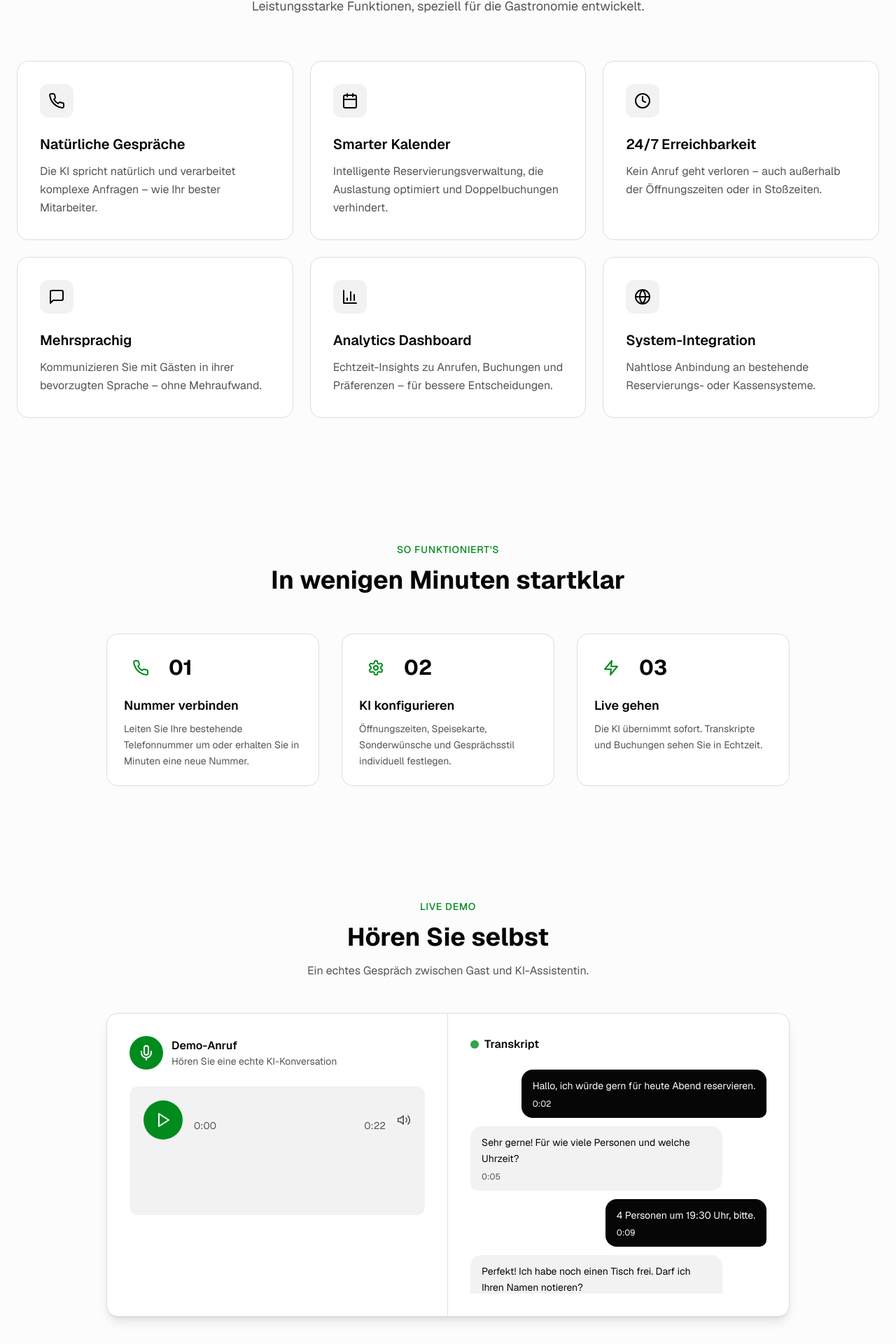
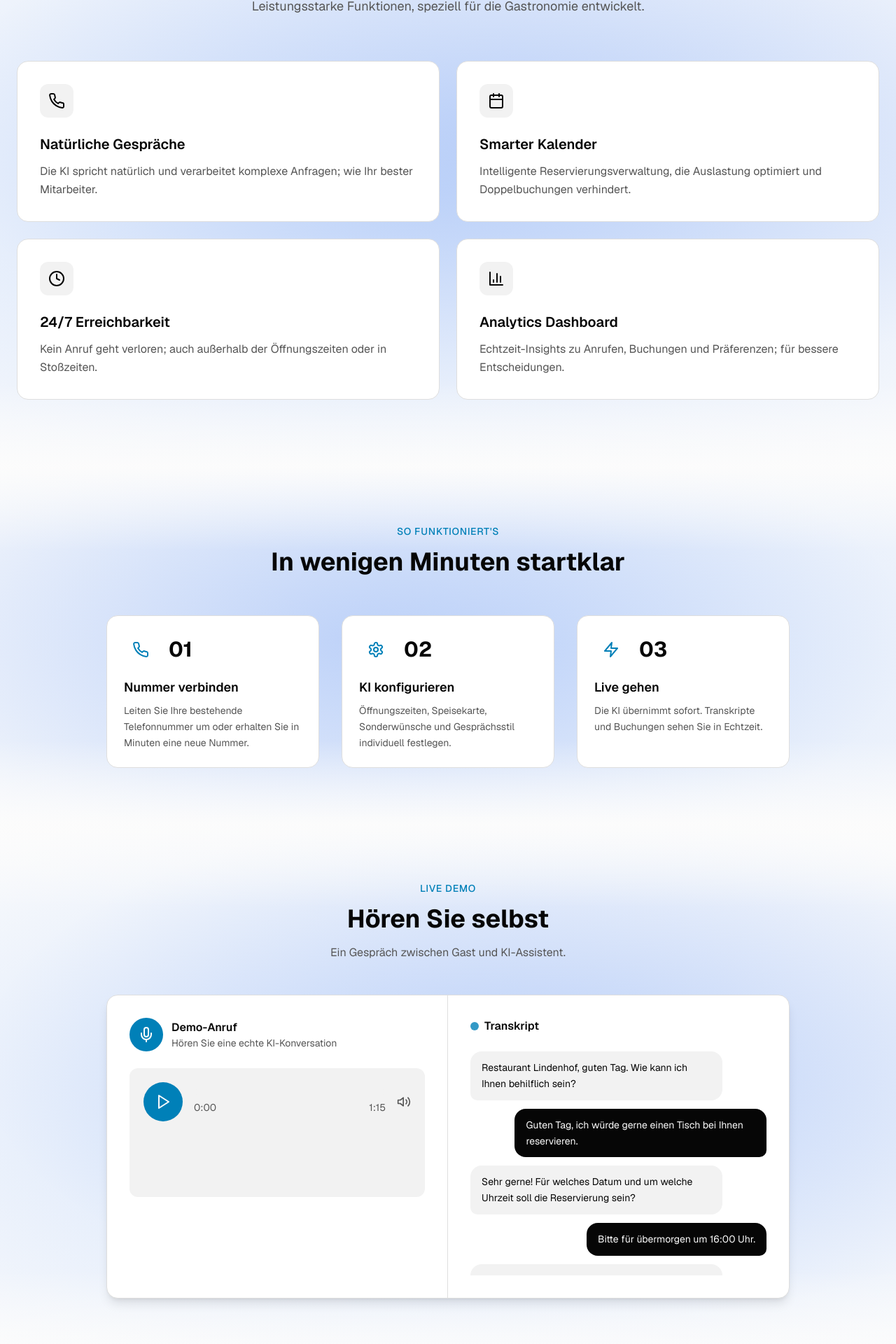
Before and after one commit to DrJonah26/restaurant-voice-website, a Next.js app: page / in a window 1280 px wide. Shown: the part 845-2765 px from the top of the page at 70% size. Built offline with nearby package versions, Linux system fonts and the light colour scheme.

Commit message:
blauer hintergrund

```diff
--- a/app/globals.css
+++ b/app/globals.css
@@ -16,14 +16,14 @@
     --secondary-foreground: oklch(0.12 0 0);
     --muted: oklch(0.96 0 0);
     --muted-foreground: oklch(0.45 0 0);
-    --accent: oklch(0.55 0.18 145);
+    --accent: oklch(0.56 0.14 232);
     --accent-foreground: oklch(0.99 0 0);
     --destructive: oklch(0.577 0.245 27.325);
     --destructive-foreground: oklch(0.99 0 0);
     --border: oklch(0.9 0 0);
     --input: oklch(0.96 0 0);
-    --ring: oklch(0.55 0.18 145);
-    --chart-1: oklch(0.55 0.18 145);
+    --ring: oklch(0.56 0.14 232);
+    --chart-1: oklch(0.56 0.14 232);
     --chart-2: oklch(0.6 0.118 184.704);
     --chart-3: oklch(0.398 0.07 227.392);
     --chart-4: oklch(0.828 0.189 84.429);
@@ -52,14 +52,14 @@
     --secondary-foreground: oklch(0.98 0 0);
     --muted: oklch(0.18 0 0);
     --muted-foreground: oklch(0.65 0 0);
-    --accent: oklch(0.55 0.18 145);
+    --accent: oklch(0.56 0.14 232);
     --accent-foreground: oklch(0.98 0 0);
     --destructive: oklch(0.396 0.141 25.723);
     --destructive-foreground: oklch(0.98 0 0);
     --border: oklch(0.25 0 0);
     --input: oklch(0.18 0 0);
-    --ring: oklch(0.55 0.18 145);
-    --chart-1: oklch(0.55 0.18 145);
+    --ring: oklch(0.56 0.14 232);
+    --chart-1: oklch(0.56 0.14 232);
     --chart-2: oklch(0.696 0.17 162.48);
     --chart-3: oklch(0.769 0.188 70.08);
     --chart-4: oklch(0.627 0.265 303.9);
@@ -83,3 +83,36 @@
     @apply bg-background text-foreground;
   }
 }
+
+@layer utilities {
+  .section-fade {
+    position: relative;
+    isolation: isolate;
+  }
+
+  .section-fade::before,
+  .section-fade::after {
+    content: "";
+    position: absolute;
+    left: 0;
+    right: 0;
+    height: 120px;
+    pointer-events: none;
+    z-index: 5;
+  }
+
+  .section-fade-sm::before,
+  .section-fade-sm::after {
+    height: 80px;
+  }
+
+  .section-fade::before {
+    top: -1px;
+    background: linear-gradient(to bottom, var(--background), transparent);
+  }
+
+  .section-fade::after {
+    bottom: -1px;
+    background: linear-gradient(to top, var(--background), transparent);
+  }
+}
--- a/components/cta-section.tsx
+++ b/components/cta-section.tsx
@@ -4,8 +4,12 @@ import { ArrowRight } from "lucide-react"
 
 export function CTASection() {
   return (
-    <section className="py-24 bg-secondary/30">
-      <div className="max-w-4xl mx-auto px-6 text-center">
+    <section className="section-fade relative overflow-hidden py-24 bg-secondary/30">
+      <div className="absolute inset-0 overflow-hidden">
+        <div className="absolute inset-0 bg-[radial-gradient(1200px_520px_at_50%_48%,_rgba(59,130,246,0.16),_transparent_70%)]" />
+        <div className="absolute inset-0 bg-[radial-gradient(820px_360px_at_45%_55%,_rgba(37,99,235,0.12),_transparent_72%)]" />
+      </div>
+      <div className="relative z-10 max-w-4xl mx-auto px-6 text-center">
         <h2 className="text-3xl md:text-5xl font-bold text-foreground text-balance">
           Bereit für weniger Stress am Telefon?
         </h2>
--- a/components/features-section.tsx
+++ b/components/features-section.tsx
@@ -1,10 +1,10 @@
-import { Phone, Calendar, Clock, MessageSquare, BarChart3, Globe } from "lucide-react"
+import { Phone, Calendar, Clock, BarChart3 } from "lucide-react"
 
 const features = [
   {
     icon: Phone,
     title: "Natürliche Gespräche",
-    description: "Die KI spricht natürlich und verarbeitet komplexe Anfragen – wie Ihr bester Mitarbeiter.",
+    description: "Die KI spricht natürlich und verarbeitet komplexe Anfragen; wie Ihr bester Mitarbeiter.",
   },
   {
     icon: Calendar,
@@ -14,29 +14,23 @@ const features = [
   {
     icon: Clock,
     title: "24/7 Erreichbarkeit",
-    description: "Kein Anruf geht verloren – auch außerhalb der Öffnungszeiten oder in Stoßzeiten.",
-  },
-  {
-    icon: MessageSquare,
-    title: "Mehrsprachig",
-    description: "Kommunizieren Sie mit Gästen in ihrer bevorzugten Sprache – ohne Mehraufwand.",
+    description: "Kein Anruf geht verloren; auch außerhalb der Öffnungszeiten oder in Stoßzeiten.",
   },
   {
     icon: BarChart3,
     title: "Analytics Dashboard",
-    description: "Echtzeit-Insights zu Anrufen, Buchungen und Präferenzen – für bessere Entscheidungen.",
-  },
-  {
-    icon: Globe,
-    title: "System-Integration",
-    description: "Nahtlose Anbindung an bestehende Reservierungs- oder Kassensysteme.",
+    description: "Echtzeit-Insights zu Anrufen, Buchungen und Präferenzen; für bessere Entscheidungen.",
   },
 ]
 
 export function FeaturesSection() {
   return (
-    <section id="features" className="py-24 bg-secondary/30">
-      <div className="max-w-7xl mx-auto px-6">
+    <section id="features" className="section-fade relative overflow-hidden py-24 bg-secondary/30">
+      <div className="absolute inset-0 overflow-hidden">
+        <div className="absolute inset-0 bg-[radial-gradient(1800px_780px_at_45%_55%,_rgba(59,130,246,0.22),_transparent_70%)]" />
+        <div className="absolute inset-0 bg-[radial-gradient(1200px_520px_at_60%_45%,_rgba(37,99,235,0.18),_transparent_72%)]" />
+      </div>
+      <div className="relative z-10 max-w-7xl mx-auto px-6">
         <div className="text-center mb-16">
           <span className="text-sm font-medium text-accent uppercase tracking-wider">Features</span>
           <h2 className="mt-4 text-3xl md:text-5xl font-bold text-foreground text-balance">
@@ -47,7 +41,7 @@ export function FeaturesSection() {
           </p>
         </div>
 
-        <div className="grid md:grid-cols-2 lg:grid-cols-3 gap-6">
+        <div className="grid md:grid-cols-2 lg:grid-cols-2 gap-6">
           {features.map((feature) => (
             <div
               key={feature.title}
--- a/components/how-it-works-section.tsx
+++ b/components/how-it-works-section.tsx
@@ -26,19 +26,33 @@ const steps = [
 ]
 
 const chatMessages = [
-  { type: "user", text: "Hallo, ich würde gern für heute Abend reservieren.", time: "0:02" },
-  { type: "ai", text: "Sehr gerne! Für wie viele Personen und welche Uhrzeit?", time: "0:05" },
-  { type: "user", text: "4 Personen um 19:30 Uhr, bitte.", time: "0:09" },
-  { type: "ai", text: "Perfekt! Ich habe noch einen Tisch frei. Darf ich Ihren Namen notieren?", time: "0:12" },
-  { type: "user", text: "Sarah Müller.", time: "0:15" },
-  { type: "ai", text: "Super, Sarah! Der Tisch für 4 Personen um 19:30 Uhr ist bestätigt. Bis später!", time: "0:18" },
+  { type: "ai", text: "Restaurant Lindenhof, guten Tag. Wie kann ich Ihnen behilflich sein?" },
+  { type: "user", text: "Guten Tag, ich würde gerne einen Tisch bei Ihnen reservieren." },
+  { type: "ai", text: "Sehr gerne! Für welches Datum und um welche Uhrzeit soll die Reservierung sein?" },
+  { type: "user", text: "Bitte für übermorgen um 16:00 Uhr." },
+  { type: "ai", text: "Wir haben von 1700-22:00 Uhr geöffnet. Welche Zeit würde ihnen passen übermorgen nach 17:00 Uhr?" },
+  { type: "user", text: "Ahhh, achso. Ja dann doch um 18:00 Uhr." },
+  { type: "ai", text: "Alles klar, übermorgen um 18:00 Uhr. Für wieviele Personen soll der Tisch sein?" },
+  { type: "user", text: "Für 2 Leute." },
+  { type: "ai", text: "Einen Moment, ich überprüfe jetzt, ob wir noch einen Tisch frei haben..." },
+  { type: "ai", text: "Super, da haben wir noch einen Tisch frei. Auf welchen Namen darf ich reservien?" },
+  { type: "user", text: "Ahh, nein sorry, mir fällt gerade ein, ich kann übermoregn gar nicht. Bitte doch erst am Freitag." },
+  { type: "ai", text: "Alles klar, also am Freitag. Um welche Uhrzeit möchten sie da kommen?" },
+  { type: "user", text: "Achso, ja dann wieder um 18:00 Uhr am besten." },
+  { type: "ai", text: "Also am Freitag, um 18:00 Uhr für 2 Personen, richtig?" },
+  { type: "user", text: "Genau." },
+  { type: "ai", text: "Super, da haben wir noch einen Tisch frei. Auf welchen Namen darf ich reservien?" },
+  { type: "user", text: "Jonah Alt." },
+  { type: "ai", text: "Also, Freitag um 18 Uhr für 2 Personen auf Jonah Alt. Ist das so korrekt?" },
+  { type: "user", text: "Genau, das stimmt." },
+  { type: "ai", text: "Perfekt, die Reservierung ist eingetragen. Vielen Dank, und bis Freitag!" },
+  { type: "user", text: "Bis Freitag." },
 ]
 
 export function HowItWorksSection() {
   const [isPlaying, setIsPlaying] = useState(false)
   const [currentTime, setCurrentTime] = useState(0)
-  const [duration, setDuration] = useState(22)
-  const [activeMessage, setActiveMessage] = useState(-1)
+  const [duration, setDuration] = useState(75)
   const audioRef = useRef<HTMLAudioElement | null>(null)
 
   const togglePlay = () => {
@@ -52,23 +66,6 @@ export function HowItWorksSection() {
     }
   }
 
-  useEffect(() => {
-    const timeToSeconds = (time: string) => {
-      const [mins, secs] = time.split(':').map(Number)
-      return mins * 60 + secs
-    }
-
-    const currentMessage = chatMessages.findIndex((msg, index) => {
-      const msgTime = timeToSeconds(msg.time)
-      const nextTime = index < chatMessages.length - 1
-        ? timeToSeconds(chatMessages[index + 1].time)
-        : duration
-      return currentTime >= msgTime && currentTime < nextTime
-    })
-
-    setActiveMessage(currentMessage)
-  }, [currentTime, duration])
-
   const formatTime = (time: number) => {
     const mins = Math.floor(time / 60)
     const secs = Math.floor(time % 60)
@@ -78,8 +75,12 @@ export function HowItWorksSection() {
   return (
     <>
       {/* Steps Section */}
-      <section id="how-it-works" className="py-20 bg-background">
-        <div className="max-w-5xl mx-auto px-6">
+      <section id="how-it-works" className="section-fade relative overflow-hidden py-20 bg-background">
+        <div className="absolute inset-0 overflow-hidden">
+          <div className="absolute inset-0 bg-[radial-gradient(1600px_700px_at_55%_52%,_rgba(59,130,246,0.2),_transparent_70%)]" />
+          <div className="absolute inset-0 bg-[radial-gradient(1100px_480px_at_40%_48%,_rgba(37,99,235,0.16),_transparent_72%)]" />
+        </div>
+        <div className="relative z-10 max-w-5xl mx-auto px-6">
           <div className="text-center mb-14">
             <span className="text-sm font-medium text-accent uppercase tracking-wider">So funktioniert's</span>
             <h2 className="mt-3 text-3xl md:text-4xl font-bold text-foreground text-balance">
@@ -107,15 +108,19 @@ export function HowItWorksSection() {
       </section>
 
       {/* Demo Section */}
-      <section id="demo" className="py-20 bg-secondary/30">
-        <div className="max-w-5xl mx-auto px-6">
+      <section id="demo" className="section-fade relative overflow-hidden py-20 bg-secondary/30">
+        <div className="absolute inset-0 overflow-hidden">
+          <div className="absolute inset-0 bg-[radial-gradient(1700px_740px_at_50%_55%,_rgba(59,130,246,0.21),_transparent_70%)]" />
+          <div className="absolute inset-0 bg-[radial-gradient(1150px_520px_at_62%_45%,_rgba(37,99,235,0.17),_transparent_72%)]" />
+        </div>
+        <div className="relative z-10 max-w-5xl mx-auto px-6">
           <div className="text-center mb-12">
             <span className="text-sm font-medium text-accent uppercase tracking-wider">Live Demo</span>
             <h2 className="mt-3 text-3xl md:text-4xl font-bold text-foreground text-balance">
               Hören Sie selbst
             </h2>
             <p className="mt-4 text-muted-foreground max-w-2xl mx-auto">
-              Ein echtes Gespräch zwischen Gast und KI-Assistentin.
+              Ein Gespräch zwischen Gast und KI-Assistent.
             </p>
           </div>
 
@@ -221,14 +226,9 @@ export function HowItWorksSection() {
                           msg.type === 'user'
                             ? 'bg-primary text-primary-foreground rounded-br-md'
                             : 'bg-secondary text-foreground rounded-bl-md'
-                        } ${activeMessage === index ? 'ring-2 ring-accent' : ''}`}
+                        }`}
                       >
                         <p className="text-sm leading-relaxed">{msg.text}</p>
-                        <span className={`text-xs mt-1.5 block ${
-                          msg.type === 'user' ? 'text-primary-foreground/70' : 'text-muted-foreground'
-                        }`}>
-                          {msg.time}
-                        </span>
                       </div>
                     </div>
                   ))}
```
Also changed, not shown: components/hero-section.tsx (+13 -3 lines), components/pricing-section.tsx (+6 -2 lines).
